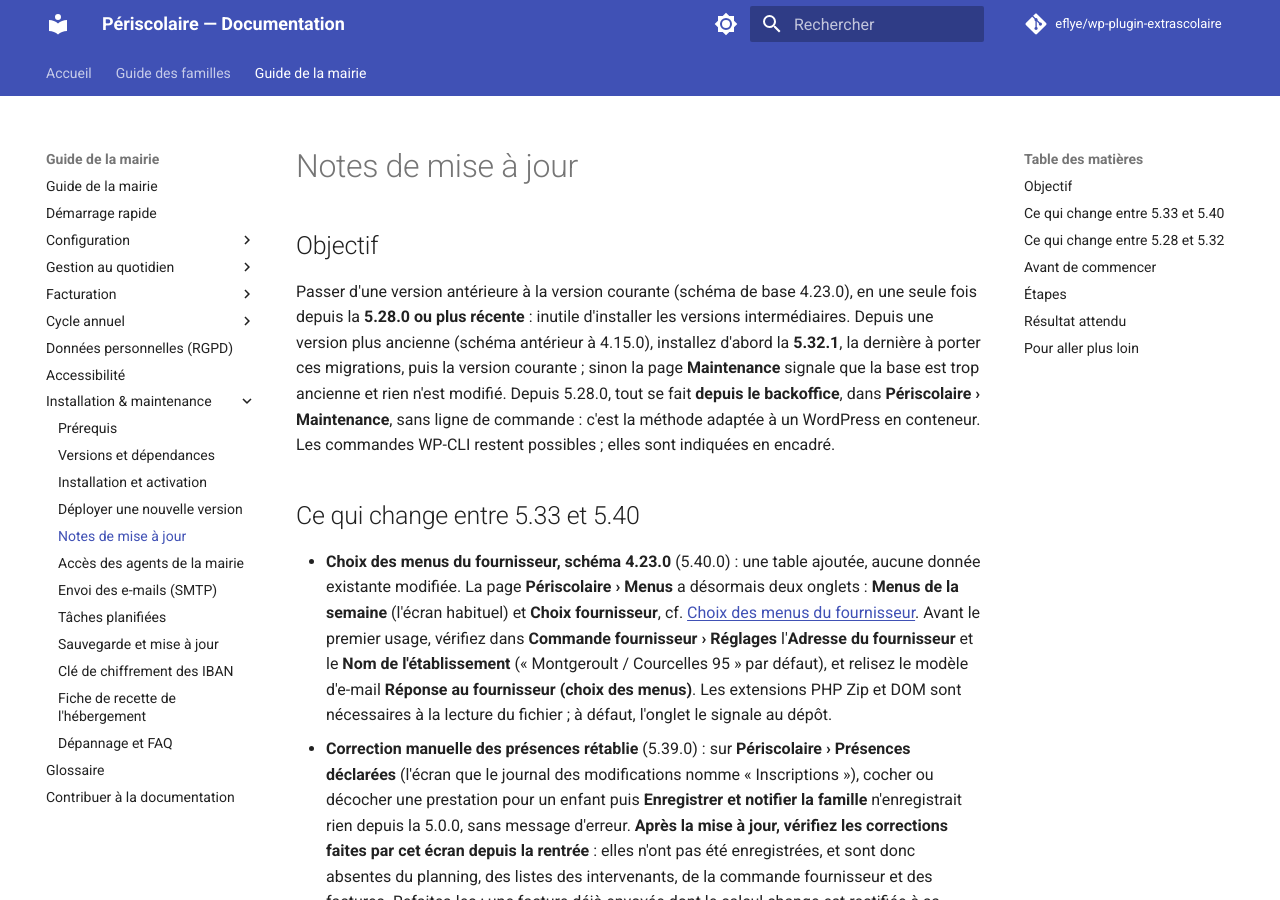
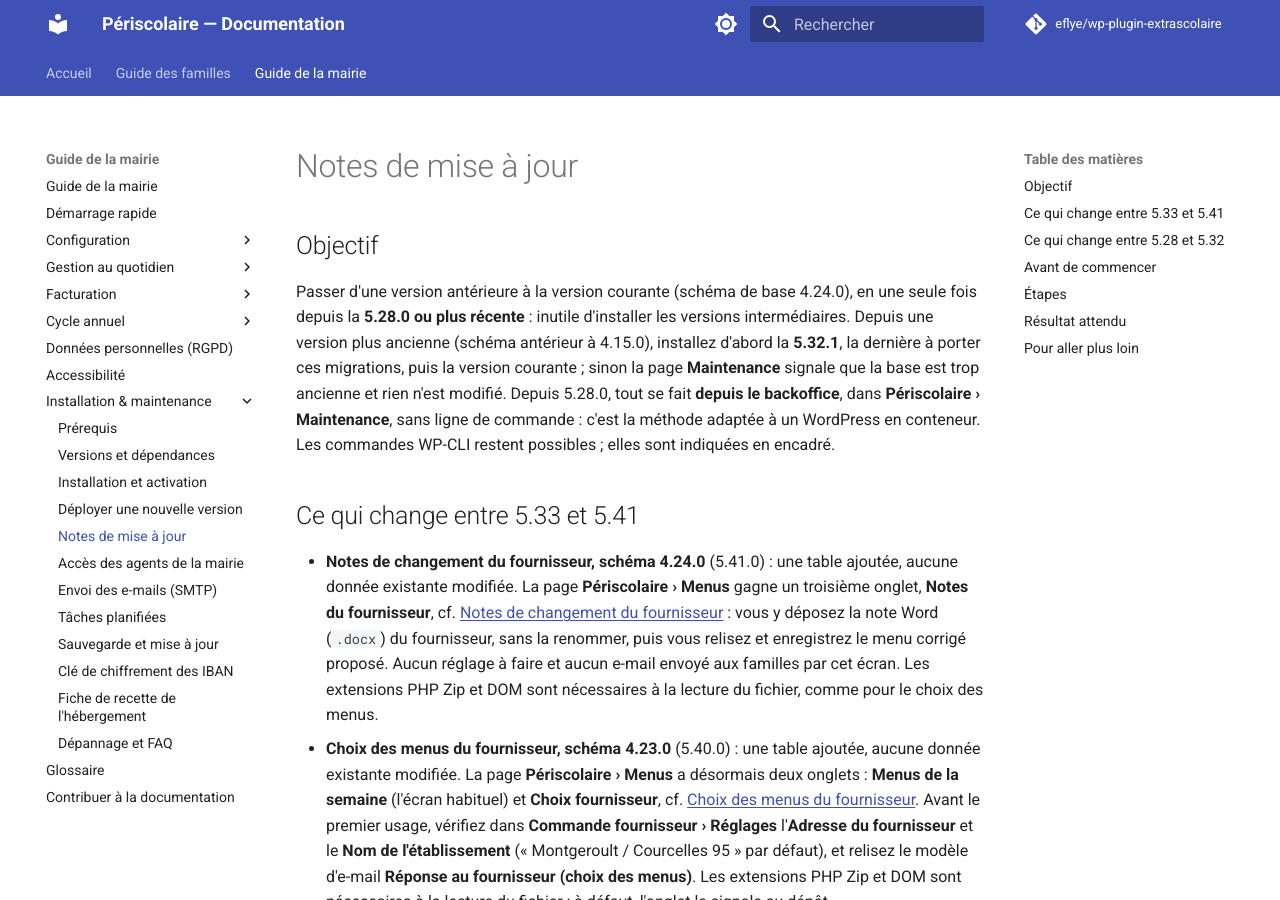
Before and after one commit to eflye/wp-plugin-extrascolaire, an MkDocs documentation site: the page built from documentation/installation/notes-mise-a-jour.md, in a window 1280 px wide and 900 px high. Built offline with MkDocs 1.6.1 and Material for MkDocs 9.7.7, drawn with Linux system fonts in a browser that asks for light colours; comment, search, counter and statistics services are not loaded; some of the changed text lies outside the part shown.

Commit message:
chore: prepare release 5.41.0
Version 5.41.0 (schéma 4.24.0) : notes de changement de menus du
fournisseur. Journal des modifications et notes de mise à jour mis à
jour.

Co-Authored-By: Claude <noreply@anthropic.com>
Claude-Session: https://claude.ai/code/session_017DUoX6a68Zf1DKcubjoTro

```diff
--- a/documentation/installation/notes-mise-a-jour.md
+++ b/documentation/installation/notes-mise-a-jour.md
@@ -2,10 +2,11 @@
 
 ## Objectif
 
-Passer d'une version antérieure à la version courante (schéma de base 4.23.0), en une seule fois depuis la **5.28.0 ou plus récente** : inutile d'installer les versions intermédiaires. Depuis une version plus ancienne (schéma antérieur à 4.15.0), installez d'abord la **5.32.1**, la dernière à porter ces migrations, puis la version courante ; sinon la page **Maintenance** signale que la base est trop ancienne et rien n'est modifié. Depuis 5.28.0, tout se fait **depuis le backoffice**, dans **Périscolaire › Maintenance**, sans ligne de commande : c'est la méthode adaptée à un WordPress en conteneur. Les commandes WP-CLI restent possibles ; elles sont indiquées en encadré.
+Passer d'une version antérieure à la version courante (schéma de base 4.24.0), en une seule fois depuis la **5.28.0 ou plus récente** : inutile d'installer les versions intermédiaires. Depuis une version plus ancienne (schéma antérieur à 4.15.0), installez d'abord la **5.32.1**, la dernière à porter ces migrations, puis la version courante ; sinon la page **Maintenance** signale que la base est trop ancienne et rien n'est modifié. Depuis 5.28.0, tout se fait **depuis le backoffice**, dans **Périscolaire › Maintenance**, sans ligne de commande : c'est la méthode adaptée à un WordPress en conteneur. Les commandes WP-CLI restent possibles ; elles sont indiquées en encadré.
 
-## Ce qui change entre 5.33 et 5.40
+## Ce qui change entre 5.33 et 5.41
 
+- **Notes de changement du fournisseur, schéma 4.24.0** (5.41.0) : une table ajoutée, aucune donnée existante modifiée. La page **Périscolaire › Menus** gagne un troisième onglet, **Notes du fournisseur**, cf. [Notes de changement du fournisseur](../gestion-quotidienne/notes-changement-fournisseur.md) : vous y déposez la note Word (`.docx`) du fournisseur, sans la renommer, puis vous relisez et enregistrez le menu corrigé proposé. Aucun réglage à faire et aucun e-mail envoyé aux familles par cet écran. Les extensions PHP Zip et DOM sont nécessaires à la lecture du fichier, comme pour le choix des menus.
 - **Choix des menus du fournisseur, schéma 4.23.0** (5.40.0) : une table ajoutée, aucune donnée existante modifiée. La page **Périscolaire › Menus** a désormais deux onglets : **Menus de la semaine** (l'écran habituel) et **Choix fournisseur**, cf. [Choix des menus du fournisseur](../gestion-quotidienne/choix-menus-fournisseur.md). Avant le premier usage, vérifiez dans **Commande fournisseur › Réglages** l'**Adresse du fournisseur** et le **Nom de l'établissement** (« Montgeroult / Courcelles 95 » par défaut), et relisez le modèle d'e-mail **Réponse au fournisseur (choix des menus)**. Les extensions PHP Zip et DOM sont nécessaires à la lecture du fichier ; à défaut, l'onglet le signale au dépôt.
 - **Correction manuelle des présences rétablie** (5.39.0) : sur **Périscolaire › Présences déclarées** (l'écran que le journal des modifications nomme « Inscriptions »), cocher ou décocher une prestation pour un enfant puis **Enregistrer et notifier la famille** n'enregistrait rien depuis la 5.0.0, sans message d'erreur. **Après la mise à jour, vérifiez les corrections faites par cet écran depuis la rentrée** : elles n'ont pas été enregistrées, et sont donc absentes du planning, des listes des intervenants, de la commande fournisseur et des factures. Refaites-les ; une facture déjà envoyée dont le calcul change est rectifiée à sa prochaine génération, avec archivage de la version remise à la famille (voir [Factures PDF](../facturation/factures-pdf.md)).
 - **Aucun changement de schéma** en 5.39.0 : l'étape **2. Base de données** de **Périscolaire › Maintenance** reste à **4.22.0**. Si la version installée est la 5.38.1, réinstaller l'archive précédente suffit pour revenir en arrière.
@@ -55,7 +56,7 @@ Passer d'une version antérieure à la version courante (schéma de base 4.23.0)
 4. **Ouvrez Périscolaire › Maintenance.** La mise à jour de la base se fait au premier affichage du backoffice. La page présente cinq étapes, chacune avec son état (**Fait**, **À faire** ou **Bloquant**) :
 
     - **1. Sauvegarde** : cochez la case une fois l'étape 1 ci-dessus réalisée, puis cliquez sur **Confirmer la sauvegarde**.
-    - **2. Base de données** : l'état doit être **Fait**, avec le schéma **4.23.0** (version 5.40.0 ; 4.22.0 de 5.38.0 à 5.39.1, 4.18.0 en 5.32, 4.20.0 en 5.35). Les migrations s'enchaînent seules, dans l'ordre. S'il est **Bloquant**, le motif est affiché : cliquez sur **Relancer la mise à jour de la base** une fois la cause levée ; les étapes réussies sont conservées, rien n'est perdu.
+    - **2. Base de données** : l'état doit être **Fait**, avec le schéma **4.24.0** (version 5.41.0 ; 4.23.0 en 5.40.0, 4.22.0 de 5.38.0 à 5.39.1, 4.18.0 en 5.32, 4.20.0 en 5.35). Les migrations s'enchaînent seules, dans l'ordre. S'il est **Bloquant**, le motif est affiché : cliquez sur **Relancer la mise à jour de la base** une fois la cause levée ; les étapes réussies sont conservées, rien n'est perdu.
 
 5. **Sortez la clé de chiffrement de la base** (étape **3. Clé de chiffrement des IBAN** de la page) :
 
@@ -85,7 +86,7 @@ Passer d'une version antérieure à la version courante (schéma de base 4.23.0)
 
 ## Résultat attendu
 
-Les cinq étapes de **Périscolaire › Maintenance** sont **Fait** : base au schéma 4.23.0, clé des IBAN hors de la base, nouveaux réglages renseignés, recette signée. Aucun avis « tâches planifiées » ne s'affiche sur le tableau de bord. Dans **Réglages › Tarifs**, chaque prestation a un tarif du jour ; dans **Enfants**, les enfants « cantine sans repas » le sont toujours. Les corrections de présences faites par la mairie depuis la rentrée ont été vérifiées et refaites si nécessaire.
+Les cinq étapes de **Périscolaire › Maintenance** sont **Fait** : base au schéma 4.24.0, clé des IBAN hors de la base, nouveaux réglages renseignés, recette signée. Aucun avis « tâches planifiées » ne s'affiche sur le tableau de bord. Dans **Réglages › Tarifs**, chaque prestation a un tarif du jour ; dans **Enfants**, les enfants « cantine sans repas » le sont toujours. Les corrections de présences faites par la mairie depuis la rentrée ont été vérifiées et refaites si nécessaire.
 
 ## Pour aller plus loin
 
```
Also changed, not shown: docs/feuille-de-route.md (+1 -1 lines), readme.txt, 1 other file.
